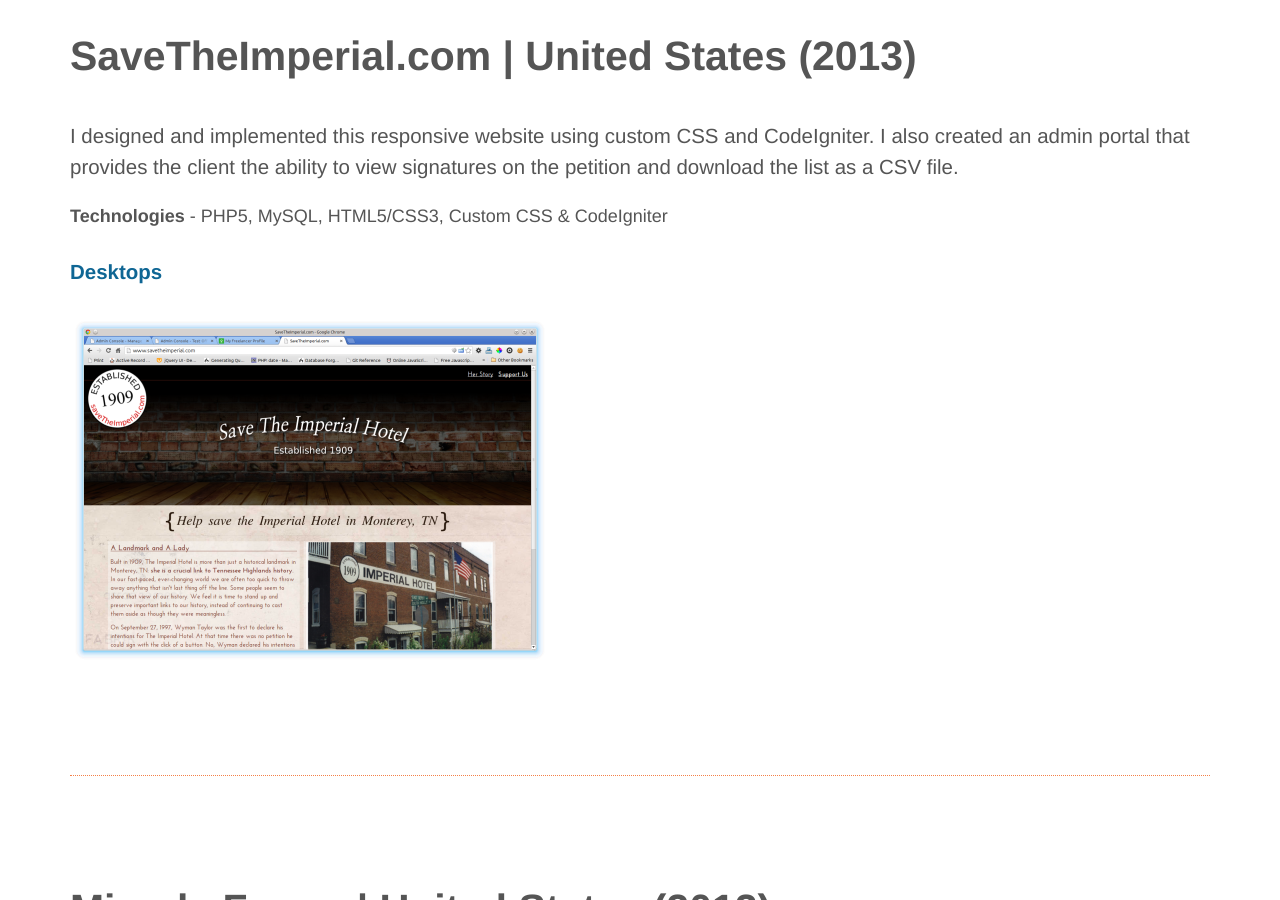
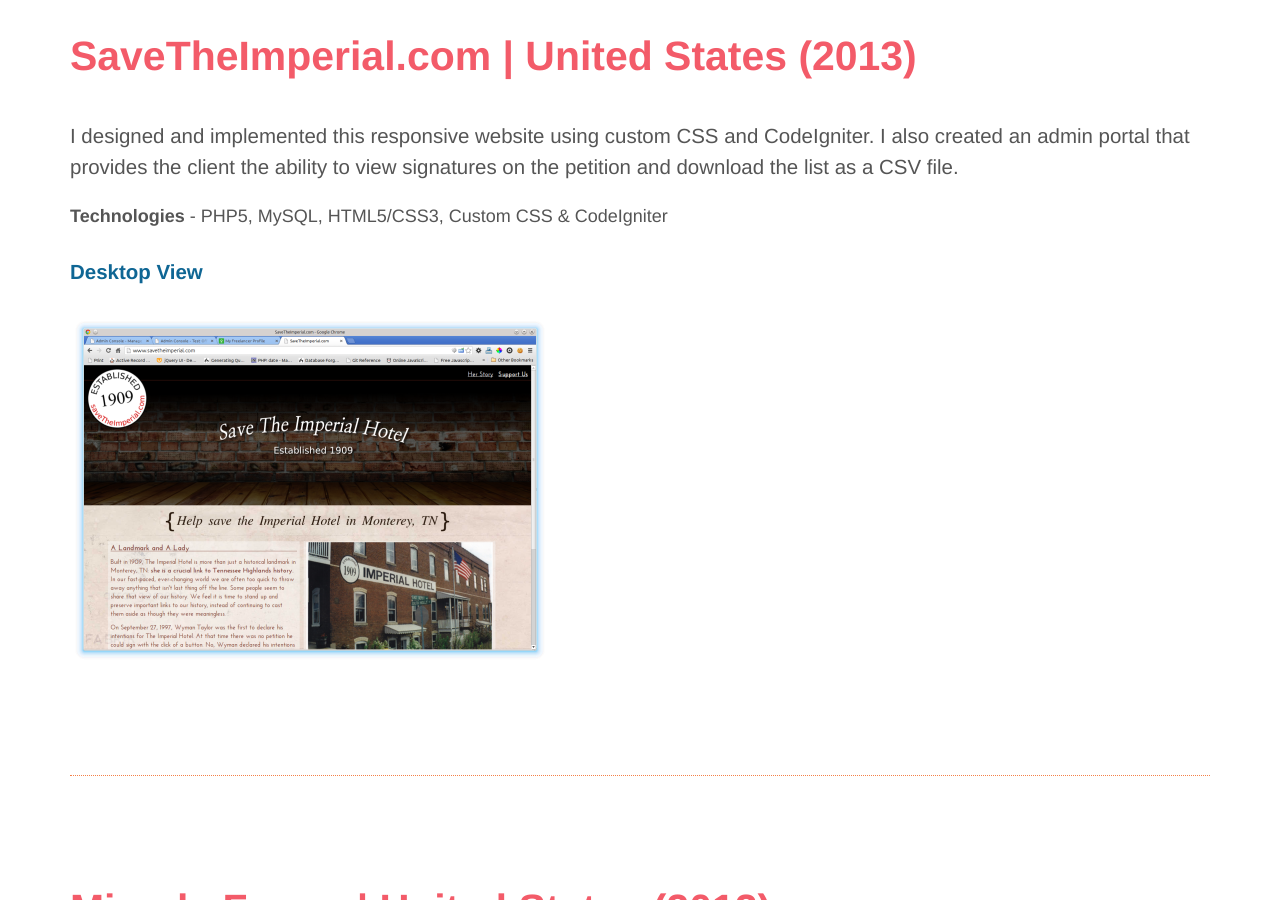
Before and after one commit to kvss1992/kvss1992.github.io, a Jekyll site: the page built from work/index.html, in a window 1280 px wide and 900 px high, scrolled down 1268 px. Built offline with Jekyll 4.4.1, drawn with Linux system fonts in a browser that asks for light colours; nearby versions of some CDN libraries.

Commit message:
Updated work/index.html

```diff
--- a/work/index.html
+++ b/work/index.html
@@ -16,7 +16,7 @@ meta:
 
 <section class="work-showcase">
 
-	<h2 class="work-title">Online Book Buying Company | United States (2013)</h2>
+	<h2 class="work-title"><a href="http://www.mybookcart.com/">Online Book Buying Company | United States (2013)</a></h2>
 
 	<p>I implemented this site, creating a custom shopping cart system to allow users to sell their books and a custom back end administration system that provides my client with the ability to administer many of the options on the site.  This site links to pricing data from Amazon.com and uses the client's variable selection so build a buyback price for book ISBN numbers entered by users.</p>
 
@@ -30,19 +30,19 @@ meta:
 
 <section class="work-showcase">
 
-	<h2 class="work-title">SaveTheImperial.com | United States (2013)</h2>
+	<h2 class="work-title"><a href="www.SaveTheImperial.com">SaveTheImperial.com | United States (2013)</a></h2>
 
 	<p>I designed and implemented this responsive website using custom CSS and CodeIgniter. I also created an admin portal that provides the client the ability to view signatures on the petition and download the list as a CSV file.</p>
 
 	<p class="work-tech"><strong>Technologies</strong> - PHP5, MySQL, HTML5/CSS3, Custom CSS &amp; CodeIgniter</p>
 
-	<h4 class="desktop-view">Desktops</h4>
+	<h4 class="desktop-view">Desktop View</h4>
 	<img src="{{site.url}}{{site.baseurl}}/assets/work/stih/STIH.png" alt="Save The Imperial Hotel | Website built in CodeIgnitor and PHP5" />
 
 </section>
 
 <section class="work-showcase">
-	<h2 class="work-title">Miracle Farms | United States (2012)</h2>
+	<h2 class="work-title"><a href="http://www.miraclefarmslandscaping.com">Miracle Farms | United States (2012)</a></h2>
 
 	<p>PSD to Thesis Theme Skin using CSS3 & jQuery. Download project brief and specifications as attachment from the above link.</p>
 
```
